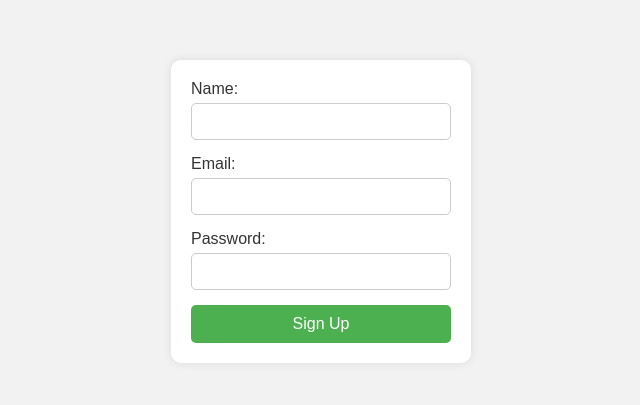
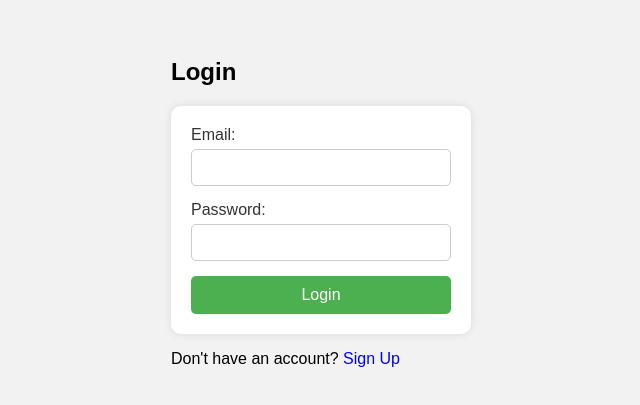
Before and after one commit to AmrMaree/fastapi-sqlachemy-frontend, a React (Create React App) app in the folder frontend/: page / in a window 1280 px wide. Shown: the part 189-594 px from the top of the page, without its empty margins (319-959 px from the left). Built offline with nearby package versions, Linux system fonts and the light colour scheme.

Commit message:
made login page

```diff
--- a/frontend/src/App.js
+++ b/frontend/src/App.js
@@ -1,65 +1,33 @@
-
 import React, { useState } from 'react';
-import api from './api';
+import Login from './components/Login';
+import Signup from './components/Signup';
+import Home from './components/Home';
 import './App.css';
 
 const App = () => {
-  const [formData, setFormData] = useState({
-    name: '',
-    email: '',
-    password: ''
-  });
+  const [currentPage, setCurrentPage] = useState('login');
+  const [isLoggedIn, setIsLoggedIn] = useState(false);
 
-
-  const handleChange = (e) => {
-    setFormData({
-      ...formData,
-      [e.target.name]: e.target.value
-    });
+  const switchToSignup = () => setCurrentPage('signup');
+  const switchToLogin = () => setCurrentPage('login');
+  const handleSuccessfulLogin = () => {
+    setIsLoggedIn(true);
+    setCurrentPage('home');
   };
 
-  const handleSubmit = async (e) => {
-    e.preventDefault();
-    try {
-      const response = await api.post('/users/', formData);
-      console.log(response.data);
-    } catch (error) {
-      console.error('There was an error!', error);
-    }
-  };
+  if (isLoggedIn) {
+    return <Home />;
+  }
 
   return (
-    <form onSubmit={handleSubmit}>
-      <div>
-        <label>Name:</label>
-        <input
-          type="text"
-          name="name"
-          value={formData.name}
-          onChange={handleChange}
-        />
-      </div>
-      <div>
-        <label>Email:</label>
-        <input
-          type="email"
-          name="email"
-          value={formData.email}
-          onChange={handleChange}
-        />
-      </div>
-      <div>
-        <label>Password:</label>
-        <input
-          type="password"
-          name="password"
-          value={formData.password}
-          onChange={handleChange}
-        />
-      </div>
-      <button type="submit">Sign Up</button>
-    </form>
+    <div>
+      {currentPage === 'login' ? (
+        <Login onSwitchToSignup={switchToSignup} onSuccessfulLogin={handleSuccessfulLogin} />
+      ) : (
+        <Signup onSwitchToLogin={switchToLogin} onSuccessfulSignup={switchToLogin} />
+      )}
+    </div>
   );
 };
 
-export default App
+export default App;
--- a/frontend/src/api.js
+++ b/frontend/src/api.js
@@ -1,7 +1,7 @@
 import axios from 'axios';
 
 const api = axios.create({
-    baseURL: 'http://localhost:8000',
+    baseURL: 'http://localhost:8000', //change here
 });
 
 export default api;
--- /dev/null
+++ b/frontend/src/components/Home.js
@@ -0,0 +1,11 @@
+import React from 'react';
+
+const Home = () => {
+    return (
+        <div>
+            <h1>Welcome to home page!</h1>
+        </div>
+    )
+}
+
+export default Home
--- /dev/null
+++ b/frontend/src/components/Login.js
@@ -0,0 +1,76 @@
+import React, { useState } from 'react';
+import api from '../api';
+
+const Login = ({ onSwitchToSignup, onSuccessfulLogin }) => {
+    const [loginData, setLoginData] = useState({
+        email: '',
+        password: ''
+    });
+    const [error, setError] = useState('');
+
+    const handleLoginChange = (e) => {
+        setLoginData({
+            ...loginData,
+            [e.target.name]: e.target.value
+        });
+    };
+
+    const handleLoginSubmit = async (e) => {
+        e.preventDefault();
+        setError('');
+        try {
+            const formData = new URLSearchParams();
+            formData.append('username', loginData.email); // OAuth2 expects 'username'
+            formData.append('password', loginData.password);
+
+            const response = await api.post('/users/login/', formData, {
+                headers: {
+                    'Content-Type': 'application/x-www-form-urlencoded'
+                }
+            });
+            console.log(response.data);
+            onSuccessfulLogin(); // Call this function after successful login
+        } catch (error) {
+            console.error('There was an error!', error);
+            setError('Login failed. Please check your credentials.');
+        }
+    };
+
+    return (
+        <div>
+            <h2>Login</h2>
+            {error && <p style={{ color: 'red' }}>{error}</p>}
+            <form onSubmit={handleLoginSubmit}>
+                <div>
+                    <label>Email:</label>
+                    <input
+                        type="email"
+                        name="email"
+                        value={loginData.email}
+                        onChange={handleLoginChange}
+                        required
+                    />
+                </div>
+                <div>
+                    <label>Password:</label>
+                    <input
+                        type="password"
+                        name="password"
+                        value={loginData.password}
+                        onChange={handleLoginChange}
+                        required
+                    />
+                </div>
+                <button type="submit">Login</button>
+            </form>
+            <p>
+                Don't have an account?{' '}
+                <span onClick={onSwitchToSignup} style={{ color: 'blue', cursor: 'pointer' }}>
+                    Sign Up
+                </span>
+            </p>
+        </div>
+    );
+};
+
+export default Login;
--- /dev/null
+++ b/frontend/src/components/Signup.js
@@ -0,0 +1,84 @@
+import React, { useState } from 'react';
+import api from '../api';
+
+const Signup = ({ onSwitchToLogin, onSuccessfulSignup }) => {
+    const [formData, setFormData] = useState({
+        name: '',
+        email: '',
+        password: ''
+    });
+    const [error, setError] = useState('');
+
+    const handleChange = (e) => {
+        setFormData({
+            ...formData,
+            [e.target.name]: e.target.value
+        });
+    };
+
+    const handleSubmit = async (e) => {
+        e.preventDefault();
+        setError('');
+        try {
+            const response = await api.post('/users/', formData);
+            console.log(response.data);
+            setFormData({
+                name: '',
+                email: '',
+                password: ''
+            });
+            onSuccessfulSignup(); // This will switch back to the login page
+        } catch (error) {
+            console.error('There was an error!', error);
+            setError('Signup failed. Please try again.');
+        }
+    };
+
+    return (
+        <div>
+            <h2>Sign Up</h2>
+            {error && <p style={{ color: 'red' }}>{error}</p>}
+            <form onSubmit={handleSubmit}>
+                <div>
+                    <label>Name:</label>
+                    <input
+                        type="text"
+                        name="name"
+                        value={formData.name}
+                        onChange={handleChange}
+                        required
+                    />
+                </div>
+                <div>
+                    <label>Email:</label>
+                    <input
+                        type="email"
+                        name="email"
+                        value={formData.email}
+                        onChange={handleChange}
+                        required
+                    />
+                </div>
+                <div>
+                    <label>Password:</label>
+                    <input
+                        type="password"
+                        name="password"
+                        value={formData.password}
+                        onChange={handleChange}
+                        required
+                    />
+                </div>
+                <button type="submit">Sign Up</button>
+            </form>
+            <p>
+                Already have an account?{' '}
+                <span onClick={onSwitchToLogin} style={{ color: 'blue', cursor: 'pointer' }}>
+                    Login
+                </span>
+            </p>
+        </div>
+    );
+};
+
+export default Signup;
--- a/package.json
+++ b/package.json
@@ -1,5 +1,6 @@
 {
   "dependencies": {
-    "axios": "^1.7.2"
+    "axios": "^1.7.2",
+    "react-router-dom": "^6.26.0"
   }
 }
```
Also changed, not shown: 1 other file (tests, documents, lock files or other folders).
